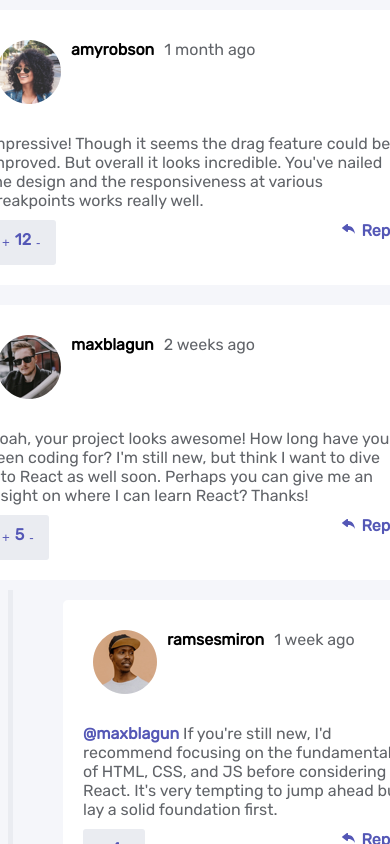
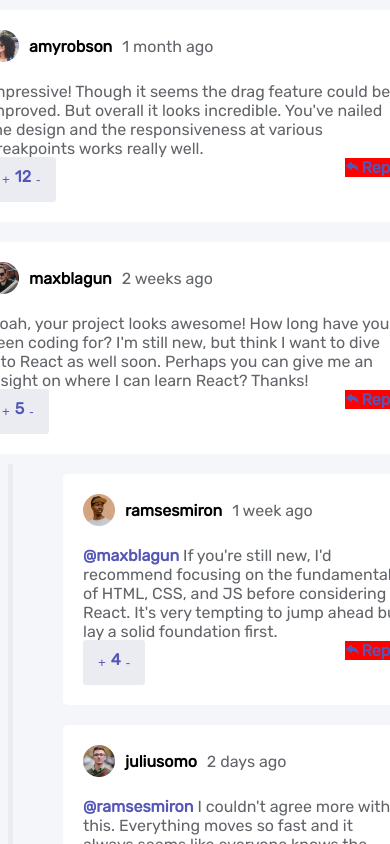
Before and after one commit to malwoodsantoro/interactive-comments, a React (Create React App) app: page / in a window 390 px wide. Shown: the top 844 px of the page. Built offline with nearby package versions, Linux system fonts and the light colour scheme; the HTML template or start-up script is replaced by a standard one.

Commit message:
fix media queries

```diff
--- a/src/components/Post.js
+++ b/src/components/Post.js
@@ -59,17 +59,6 @@ const EditMode = styled.span`
   flex-grow: 3;
 `
 
-const Header = styled.div`
-  @media (min-width: 480px) {
-    display: flex;
-  }
-  padding: 10px;
-
-  > img {
-    width: 2rem;
-  }
-`;
-
 const User = styled.div`
   font-weight: bold;
   margin-left: 10px;
@@ -87,27 +76,29 @@ const ReplyTo = styled.span`
 
 const UserandCreated = styled.div`
     display: flex;
+    align-items: center;
+
+    > img {
+      width: 2rem;
+    }
+
 `
 
 const HeaderandContent = styled.span`
-  flex-grow: 3;
 `;
+
 const StyledReply = styled.div`
   margin-left: auto;
   color: hsl(238, 40%, 52%);
   font-weight: bold;
-
-  @media (max-width: 480px) {
-    text-align: right;
-    margin-left: 100px;
-    margin-top: 40px;
-  }
+  display: flex;
 
 `;
 
 const StyledEdit = styled.span`
   color: hsl(238, 40%, 52%);
   font-weight: bold;
+  display: flex;
 `;
 
 const Button = styled.button`
@@ -125,20 +116,16 @@ display: flex;
 flex-direction: column;
 `
 
-const ButtonsandContent = styled.span`
-@media (max-width: 480px) {
-  display: flex;
-  flex-direction: column-reverse;
-}
-display: flex;
+const Buttons = styled.div`
 
-flex-direction: column;
-text-align: right;
-`
-
-const Buttons = styled.div`
-  float: right;
-  margin-top: -30px;
+@media (min-width: 481px) {
+  order: 3;
+  align-self: start;
+ }
+  @media (max-width: 480px) {
+   background-color: red;
+   align-self: flex-end;
+  }
 `
 
 
@@ -172,16 +159,7 @@ const Post = ({ content, username, currentUser, current, score, createdAt, isRep
       <StyledPost comment={comment}>
         <ToggleandContent>
           <Counter score={score} />
-          <HeaderandContent>
-            <Header>
-              <UserandCreated>
-                <img src={require(`../images/avatars/image-${username}.webp`)} alt={'Photo of user ${$username}'} />
-                <User>{username}</User>
-                <StyledCreatedAt>{createdAt}</StyledCreatedAt>
-              </UserandCreated>
-            </Header>
-            <ButtonsandContent>
-              <Buttons>
+          <Buttons>
                 {!currentUser && <StyledReply onClick={replyToComment}><BsFillReplyFill /> Reply</StyledReply>}
                 {currentUser &&
                   <DeleteandEdit>
@@ -190,6 +168,12 @@ const Post = ({ content, username, currentUser, current, score, createdAt, isRep
                   </DeleteandEdit>
                 }
               </Buttons>
+          <HeaderandContent>
+              <UserandCreated>
+                <img src={require(`../images/avatars/image-${username}.webp`)} alt={'Photo of user ${$username}'} />
+                <User>{username}</User>
+                <StyledCreatedAt>{createdAt}</StyledCreatedAt>
+              </UserandCreated>
               <StyledContent>
                 {editMode ?
                   <EditMode className="editttt">
@@ -207,7 +191,6 @@ const Post = ({ content, username, currentUser, current, score, createdAt, isRep
                   </EditMode>
                   : !comment ? <span><ReplyTo>@{replyingTo} </ReplyTo>{content}</span> : <span>{content}</span>}
               </StyledContent>
-            </ButtonsandContent>
           </HeaderandContent>
         </ToggleandContent>
       </StyledPost>
```
